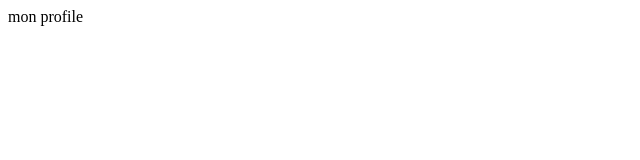
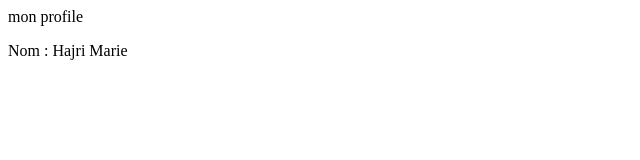
Before and after one commit to marieem14/revision, a plain HTML site: page index.html in a window 1280 px wide. Shown: the whole page, without its empty margins (0-640 px from the left). Drawn offline with Linux system fonts and the light colour scheme.

Commit message:
Add name paragraph to index.html

```diff
--- a/index.html
+++ b/index.html
@@ -1 +1,2 @@
 mon profile
+<p>Nom : Hajri Marie</p>
```
